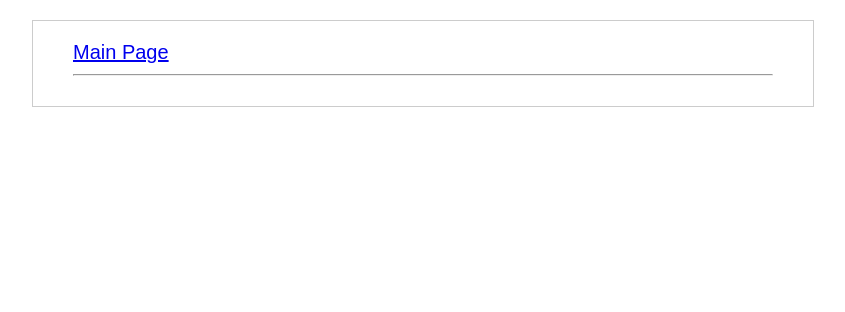
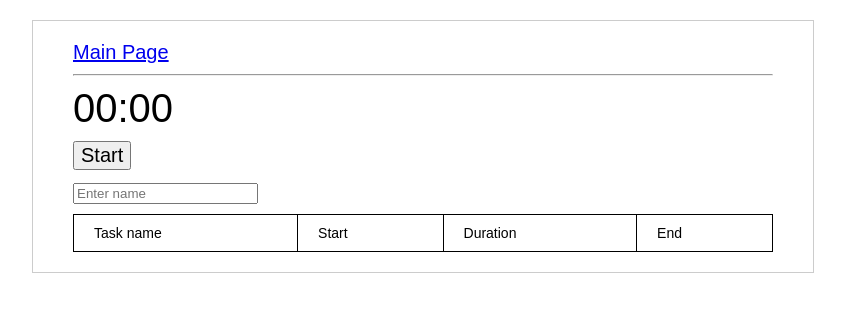
Before and after one commit to a5d/timer, a React (Create React App) app: page / in a window 1280 px wide. Shown: the top 312 px of the page, without its empty margins (217-1062 px from the left). Built offline with nearby package versions, Linux system fonts and the light colour scheme.

Commit message:
basePath config

```diff
--- a/src/components/App.js
+++ b/src/components/App.js
@@ -1,11 +1,13 @@
 import React, {Component} from 'react'
-import { BrowserRouter as Router, Route, Link } from "react-router-dom";
+import {BrowserRouter as Router, Route, Link} from 'react-router-dom'
 import moment from 'moment'
 
 import './app.css'
 
+const basePath = (process.env.NODE_ENV !== 'production') ? '' : '/timer/build'
+
 class App extends Component {
-  timer = null;
+  timer = null
 
   state = {
     currTime: null,
@@ -21,8 +23,8 @@ class App extends Component {
       this.setState({start: 1, currTimeStart: startDate, currTime: startDate})
       this.timer = setInterval(this.updateTimer, 1000)
 
-      const res = await fetch("http://jiks.ru/timer/server.php?action=save", {
-        method: "POST",
+      const res = await fetch('http://jiks.ru/timer/server.php?action=save', {
+        method: 'POST',
         body: JSON.stringify(this.state)
       })
 
@@ -59,7 +61,7 @@ class App extends Component {
     const {start, currTaskName, tasks, currTimeStart, currTime} = this.state
 
     return <div>
-      <div className="timer">{!start ? '00:00' : moment( currTime - currTimeStart).format('mm:ss')}</div>
+      <div className="timer">{!start ? '00:00' : moment(currTime - currTimeStart).format('mm:ss')}</div>
       <div className="button">
         {(!start) ?
           <button onClick={this.startTimer}>Start</button>
@@ -85,7 +87,7 @@ class App extends Component {
             <td>End</td>
           </tr>
           {tasks.map((task, i) => <tr key={i}>
-            <td><Link to={`/timer/build/${i}`}>{task.taskName}</Link></td>
+            <td><Link to={`${basePath}/${i}`}>{task.taskName}</Link></td>
             <td>{moment(task.timeStart).format('HH:mm:ss')}</td>
             <td>{moment(task.timeEnd - task.timeStart).format('mm:ss')}</td>
             <td>{moment(task.timeEnd).format('HH:mm:ss')}</td>
@@ -113,10 +115,11 @@ class App extends Component {
   render() {
     return <div className="app">
       <Router>
-        <Link to="/timer/build/">Main Page</Link><hr/>
-      <Route path="/timer/build/" exact component={this.renderFirstPage} />
-      <Route path="/timer/build/:id" component={this.renderTaskPage} />
-    </Router>
+        <Link to={`${basePath}/`}>Main Page</Link>
+        <hr/>
+        <Route path={`${basePath}/`} exact component={this.renderFirstPage}/>
+        <Route path={`${basePath}/:id`} component={this.renderTaskPage}/>
+      </Router>
     </div>
   }
 }
```
Also changed, not shown: 1 other file (tests, documents, lock files or other folders).
